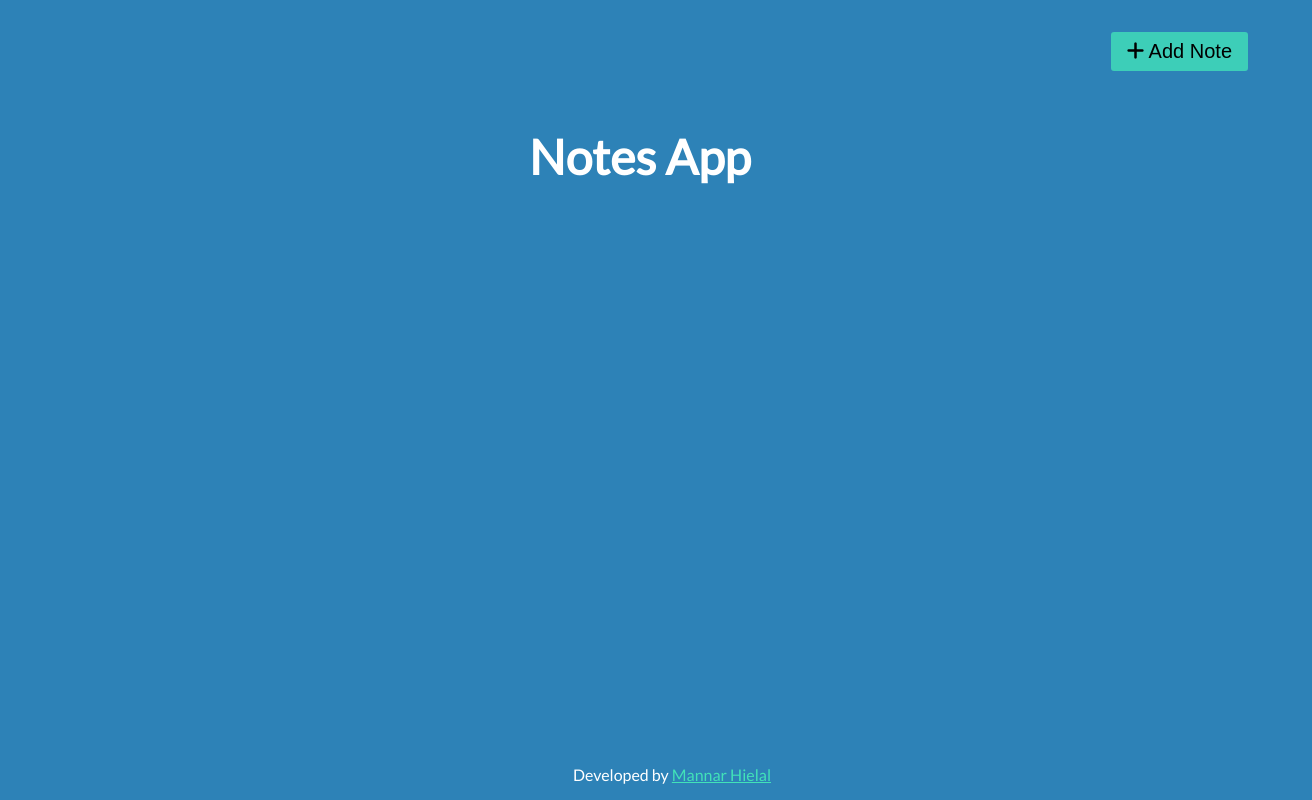
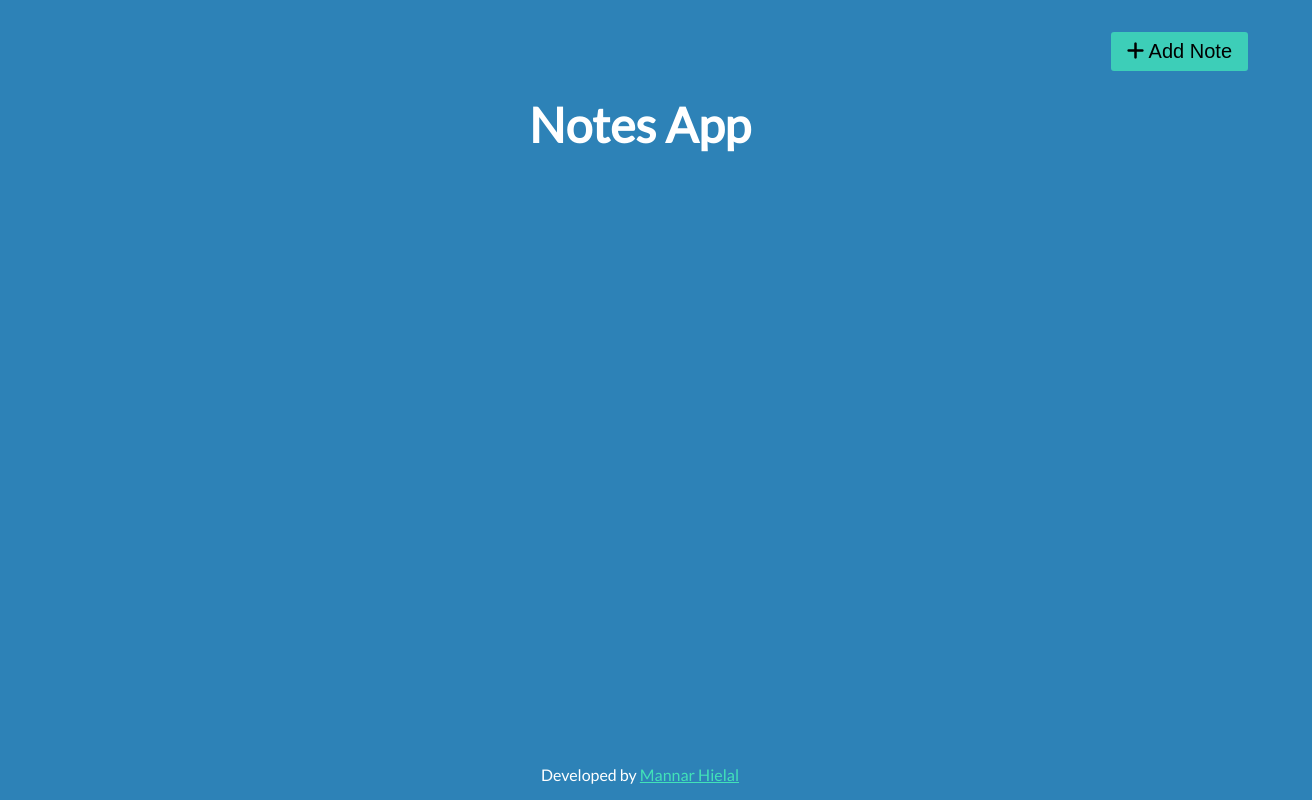
Before and after one commit to mannar-hielal/notes, a plain HTML site: page index.html in a window 1280 px wide. Shown: the whole page, 1312 px wide, since content can reach past the window. Drawn offline with nearby package versions, Linux system fonts and the light colour scheme.

Commit message:
Tweek padding

```diff
--- a/style.css
+++ b/style.css
@@ -10,7 +10,7 @@
 body {
     font-family: 'Lato', Courier, monospace;
     color: rgba(33, 37, 41, 1);
-    padding: 2rem;
+    padding-bottom: 2rem;
     background-color: #2D82B7;
     position: relative;
 }
```
